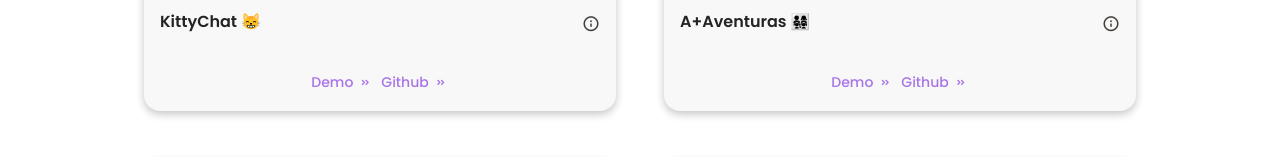
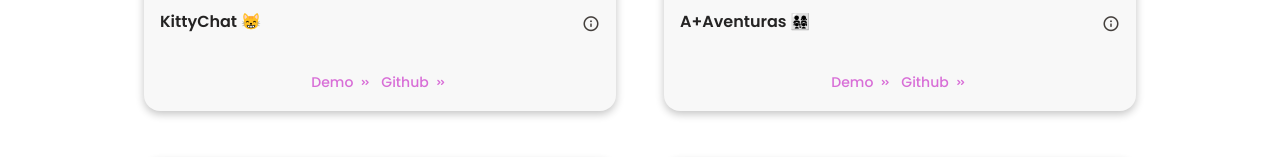
Before and after one commit to fifete/Portfolio, a React (Create React App) app: page / in a window 1280 px wide. Shown: the part 1974-2131 px from the top of the page. Built offline with nearby package versions, Linux system fonts and the light colour scheme.

Commit message:
styles: change two main colors

```diff
--- a/src/data.js
+++ b/src/data.js
@@ -7,7 +7,7 @@ export const data = {
         title: 'KittyChat 😸',
         src: 'kittyChat',
         github: 'https://github.com/fifete/kittychat-frontend',
-        demo: 'https://voluble-custard-29d29e.netlify.app/'
+        demo: 'https://kittychatlim018.netlify.app/'
       },
       modal: {
         title: 'KittyChat',
--- a/src/styles/home.css
+++ b/src/styles/home.css
@@ -6,6 +6,7 @@
 
 .home__img {
   margin-bottom: var(--mb-2);
+  filter: saturate(110%) contrast(110%);
 }
 
 .home__content {
--- a/src/styles/portfolio.css
+++ b/src/styles/portfolio.css
@@ -145,7 +145,8 @@
     display: grid;
     grid-template-columns: repeat(auto-fit, minmax(300px, 1fr));
     height: 600px;
-    max-width: 80%;
+    width: 80%;
+    max-width: 80rem;
   }
 
   .work__card {
--- a/src/styles/variables.css
+++ b/src/styles/variables.css
@@ -8,8 +8,8 @@
   --clr-black: 0, 1%, 14%;
   --clr-black-remark: 0, 1%, 14%;
   --clr-text: 26, 6%, 25%;
-  --clr-dark-hover: 267, 58%, 72%;
-  --clr-dark: 267 72% 68%;
+  --clr-dark-hover: 301, 53%, 69%;
+  --clr-dark: 301, 58%, 64%;
   --clr-light-300: 49 88% 67%;
   --clr-light-200: 29, 12%, 80%;
   --clr-light-100: 29, 100%, 100%;
@@ -54,9 +54,9 @@
   --clr-black-remark: 0, 1%, 14%;
   --clr-text: 23, 22%, 86%;
   --clr-text-remark: 24, 6%, 17%;
-  --clr-dark: 267, 56%, 60%;
-  --clr-dark-hover: 268, 69%, 67%;
-  --clr-light-300: 49, 65%, 57%;
+  --clr-dark: 301, 44%, 58%;
+  --clr-dark-hover: 301, 41%, 62%;
+  --clr-light-300: 48, 61%, 52%;
   --clr-light-200: 28, 19%, 85%;
   --clr-light-100: 30, 14%, 8%;
   --clr-card-container: rgb(32, 27, 24);
```
